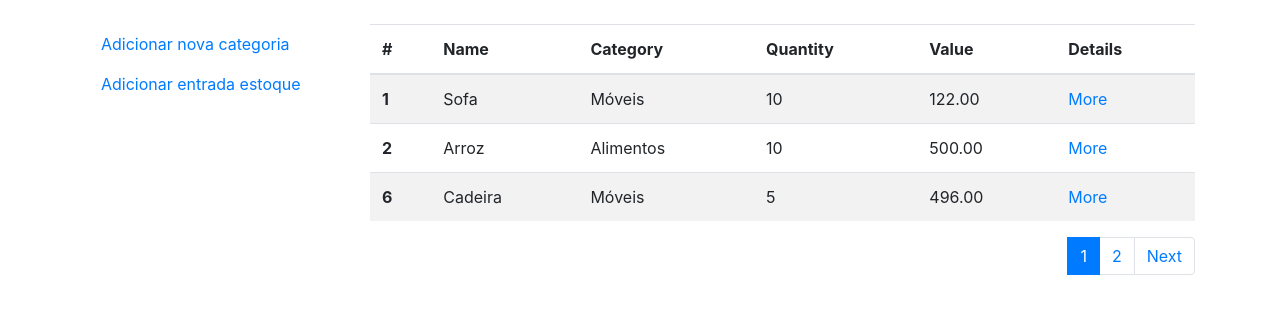
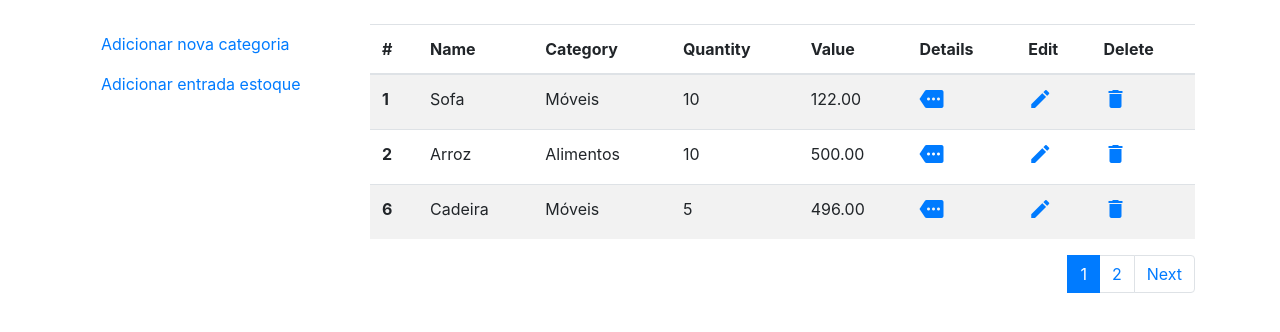
Before and after one commit to rafaeloliverone/stock-control, a Django app: page / in a window 1280 px wide. Shown: the part 56-388 px from the top of the page. Run offline with Django 3.2, Linux system fonts and the light colour scheme; data comes from the database, SQL or seed files in the repository; both versions use the stored data as it was after the commit; some libraries are stand-ins or nearby versions.

Commit message:
edit stock template with class based view

```diff
--- a/stock_control/templates/stock_control/search_results.html
+++ b/stock_control/templates/stock_control/search_results.html
@@ -25,10 +25,7 @@
             {{ stock.name }}
 
         </li>
-        <li>
-            {{ stock.category }}
 
-        </li>
         {% endfor %}
     </ul>
 
--- a/stock_control/templates/stock_control/stock_list.html
+++ b/stock_control/templates/stock_control/stock_list.html
@@ -9,6 +9,9 @@
   <link rel="stylesheet" href="https://stackpath.bootstrapcdn.com/bootstrap/4.4.1/css/bootstrap.min.css"
     integrity="sha384-Vkoo8x4CGsO3+Hhxv8T/Q5PaXtkKtu6ug5TOeNV6gBiFeWPGFN9MuhOf23Q9Ifjh" crossorigin="anonymous">
   <title>List Stock</title>
+
+  <link href="https://fonts.googleapis.com/icon?family=Material+Icons"
+      rel="stylesheet">
 </head>
 
 <body>
@@ -51,6 +54,8 @@
               <th scope="col">Quantity</th>
               <th scope="col">Value</th>
               <th scope="col">Details</th>
+              <th scope="col">Edit</th>
+              <th scope="col">Delete</th>
             </tr>
           </thead>
           <tbody>
@@ -62,7 +67,23 @@
               <td>{{ stock.quantity }}</td>
               <td>{{ stock.unitary_value }}</td>
 
-              <td><a href="{% url 'stock_detail' stock.id%}"> More </a></td>
+              <td><a href="{% url 'stock_detail' stock.id%}">
+                <span class="material-icons">
+                  more
+                </span>
+              </a></td>
+
+              <td><a href="{% url 'stock_edit' stock.id%}">
+                <span class="material-icons">
+                  edit
+                </span>
+              </a></td>
+
+              <td ><a href="{% url 'stock_delete' stock.id%}">
+                <span class="material-icons">
+                  delete
+                </span>
+              </a></td>
 
             </tr>
             {% endfor %}
--- a/stock_control/urls.py
+++ b/stock_control/urls.py
@@ -1,12 +1,15 @@
 from django.urls import path, include
 from . import views
 from .views import SearchResultsView
+from .views import StockUpdate
 
 urlpatterns = [
     path('', views.stock_list, name='stock_list'),
     path('stock/new', views.stock_add, name='stock_add'),
     path('stock/<int:stock_id>/detail/', views.stock_detail, name='stock_detail'),
+    path('stock/<int:pk>/edit/', StockUpdate.as_view(), name='stock_edit'),
+    path('stock/<int:stock_id>/delete/', views.stock_delete, name='stock_delete'),
+
     path('search/', SearchResultsView.as_view(), name='search_results'),
-
     path('category/new/', views.category_add, name='category_add'),
 ]
--- a/stock_control/views.py
+++ b/stock_control/views.py
@@ -2,8 +2,11 @@ from django.contrib.auth.decorators import login_required
 from django.core.paginator import Paginator
 from django.shortcuts import render, get_object_or_404
 from django.shortcuts import redirect
-# from django.views.generic import TemplateView, ListView
+from django.http import HttpResponse, HttpResponseNotFound
 from django.views.generic.list import ListView
+from django.views.generic.edit import UpdateView
+from django.urls import reverse_lazy
+from django.utils.decorators import method_decorator
 
 from .models import Stock
 from .forms import CategoryForm
@@ -21,7 +24,6 @@ class SearchResultsView(ListView):
             name__contains=query
         )
         return object_list
-
 
 def stock_list(request):
     stock = Stock.objects.all()
@@ -57,6 +59,23 @@ def stock_detail(request, stock_id):
         {'stock': stock}
     )
 
+@method_decorator(login_required, name='dispatch')
+class StockUpdate(UpdateView):
+    form_class = StockForm
+    model = Stock
+    template_name = 'stock_control/stock_edit.html'
+    success_url = reverse_lazy('stock_list')
+
+
+def stock_delete(request, stock_id):
+
+    try:
+        query = Stock.objects.get(pk=stock_id)
+        query.delete()
+        return redirect('/')
+    except:
+        return HttpResponseNotFound()
+
 @login_required
 def stock_detail_modal(request, stock_id):
     stock = get_object_or_404(Stock ,id=stock_id)
```
Also changed, not shown: stock_control/templates/stock_control/stock_edit.html (added, +62 -0 lines), db.sqlite3.
